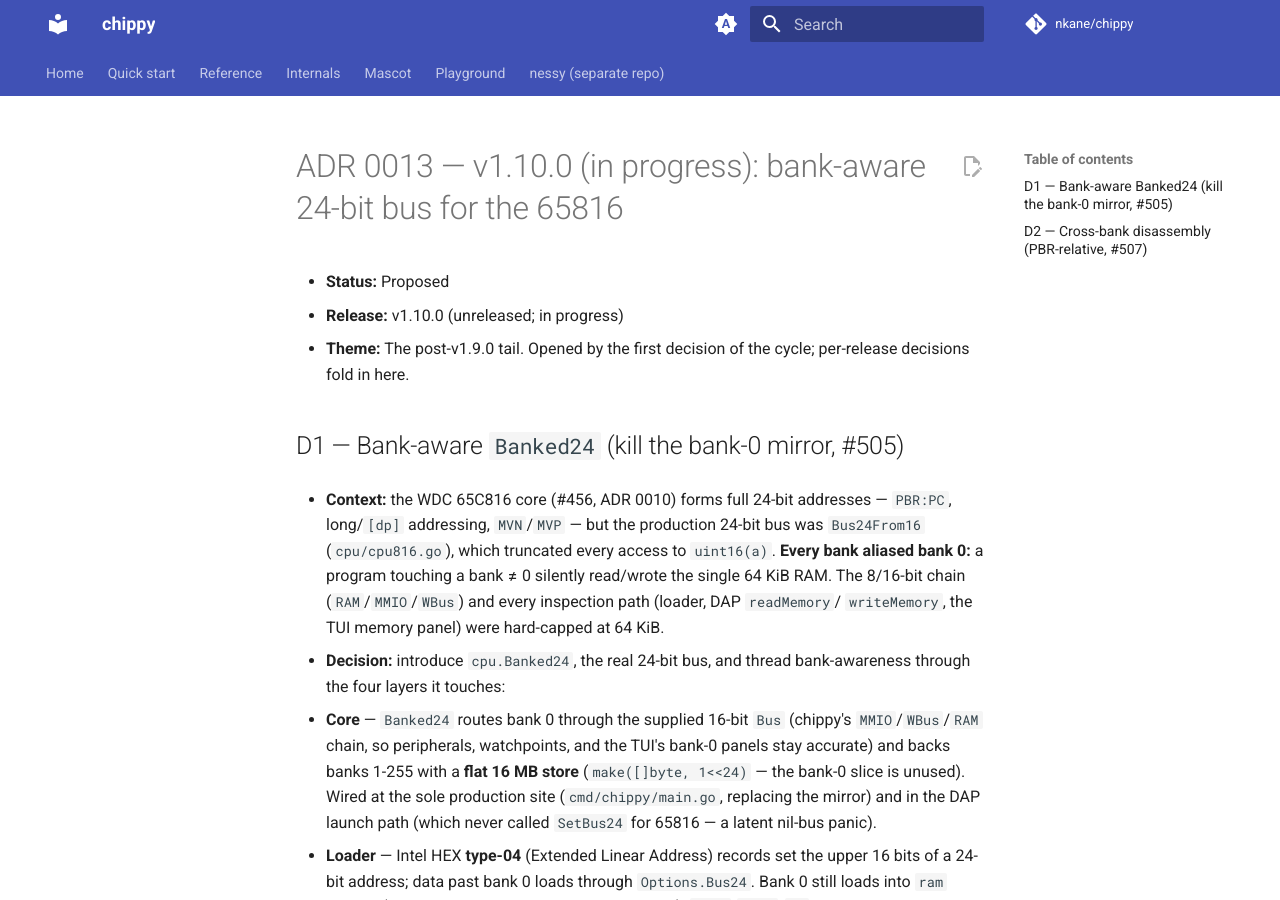
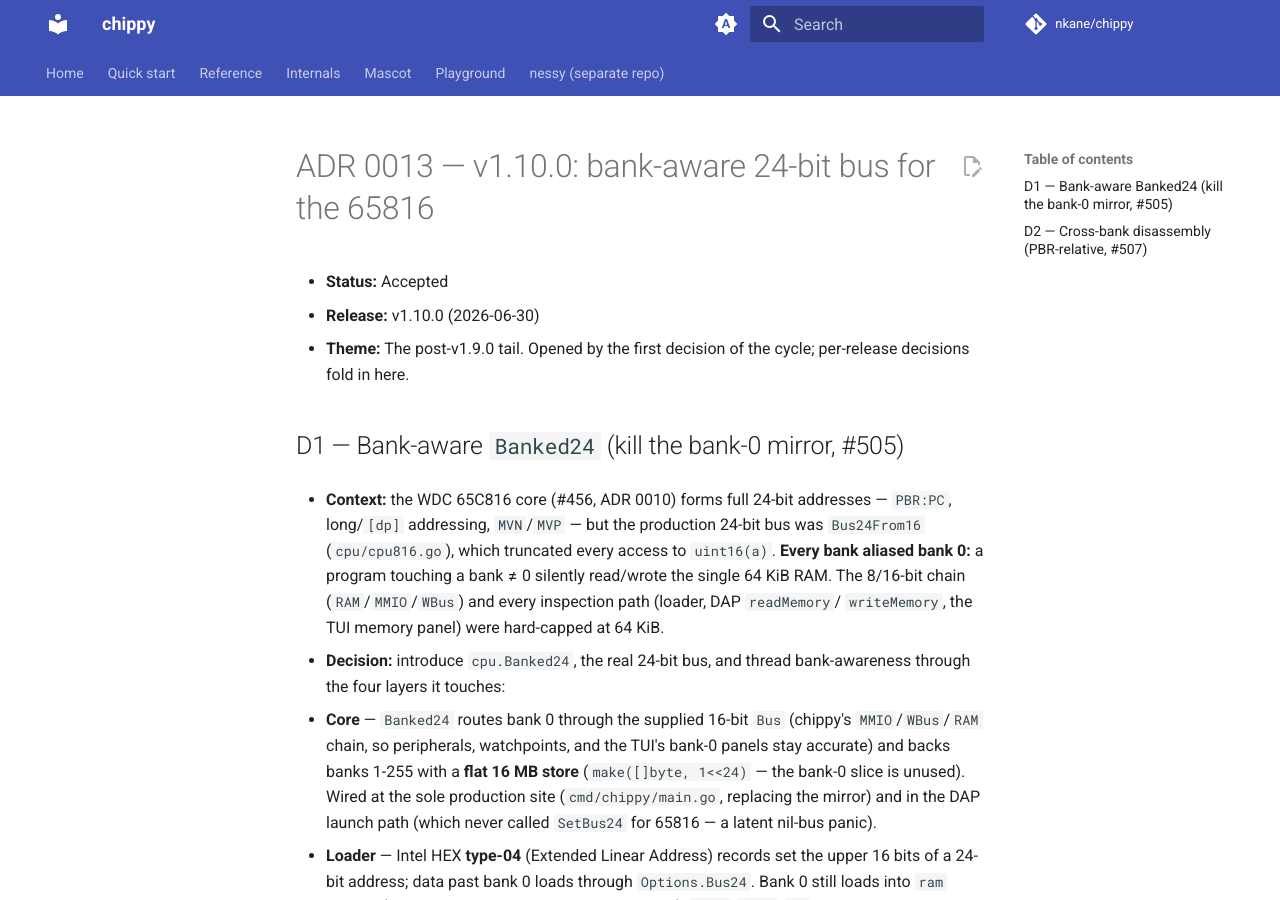
Before and after one commit to nkane/chippy, an MkDocs documentation site: the page built from docs/adr/0013-v1.10.0.md, in a window 1280 px wide and 900 px high. Built offline with MkDocs 1.6.1 and Material for MkDocs 9.7.7, drawn with Linux system fonts in a browser that asks for light colours; comment, search, counter and statistics services are not loaded.

Commit message:
docs: finalize ADR 0013 + release docs for v1.10.0 (#509)

```diff
--- a/docs/adr/0013-v1.10.0.md
+++ b/docs/adr/0013-v1.10.0.md
@@ -1,7 +1,7 @@
-# ADR 0013 — v1.10.0 (in progress): bank-aware 24-bit bus for the 65816
+# ADR 0013 — v1.10.0: bank-aware 24-bit bus for the 65816
 
-- **Status:** Proposed
-- **Release:** v1.10.0 (unreleased; in progress)
+- **Status:** Accepted
+- **Release:** v1.10.0 (2026-06-30)
 - **Theme:** The post-v1.9.0 tail. Opened by the first decision of the cycle;
   per-release decisions fold in here.
 
```
Also changed, not shown: CLAUDE.md (+1 -1 lines), docs/adr/README.md (+1 -1 lines), docs/context.md (+2 -2 lines).
